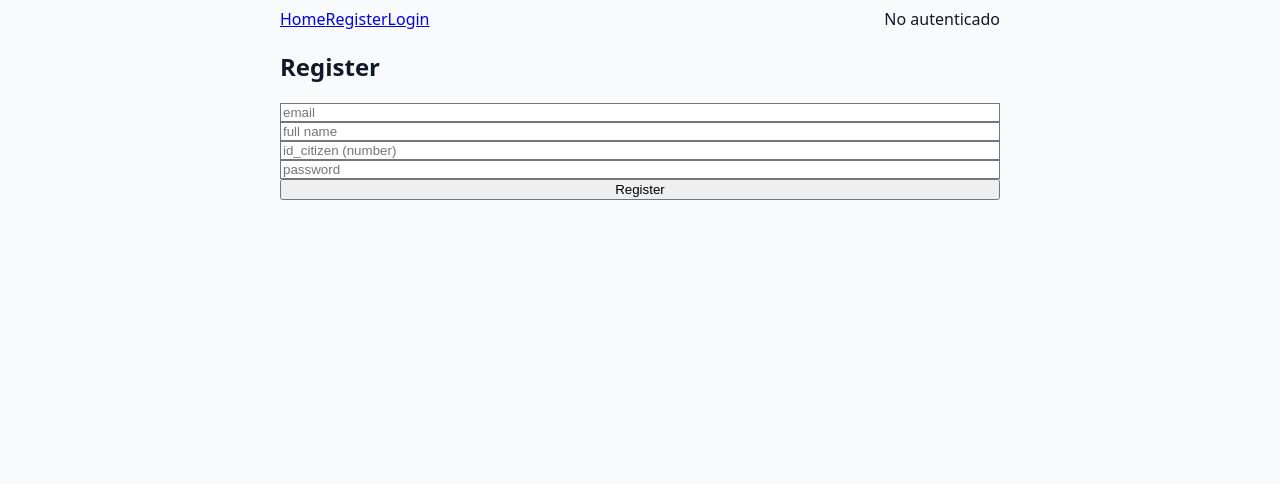
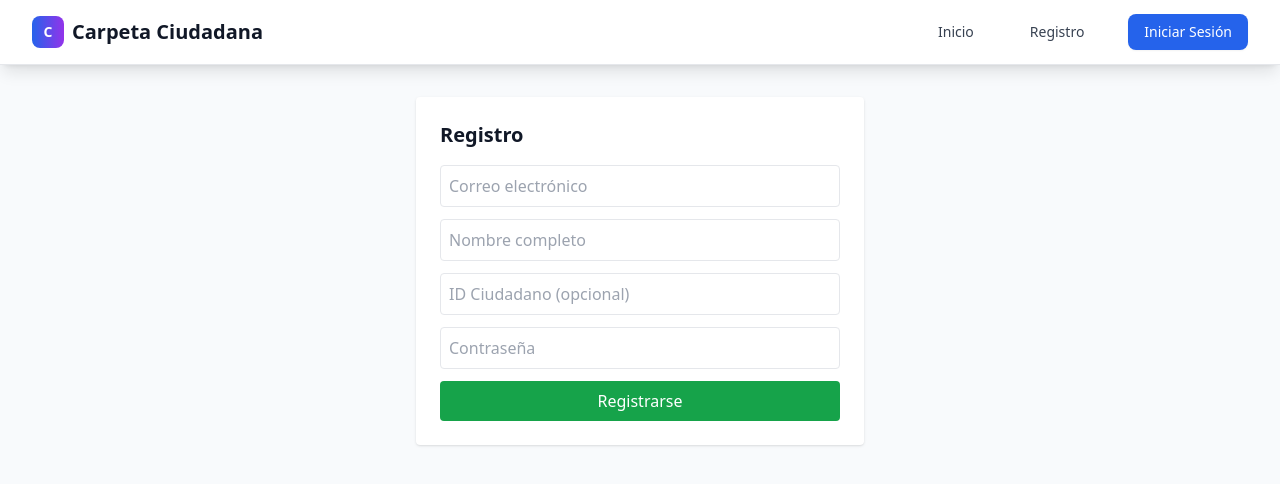
Before and after one commit to kristianrpo/frontend, a Next.js app: page /register in a window 1280 px wide. Shown: the top 484 px of the page. Built offline with nearby package versions, Linux system fonts and the light colour scheme; no server answers.

Commit message:
feat: add tailwind styles to application

```diff
--- a/app/components/Navbar.tsx
+++ b/app/components/Navbar.tsx
@@ -1,9 +1,11 @@
 "use client"
 import Link from 'next/link'
 import { useAuth } from '../providers/AuthProvider'
+import { useState } from 'react'
 
 export default function Navbar() {
   const { user, loading, logout } = useAuth()
+  const [isMenuOpen, setIsMenuOpen] = useState(false)
 
   const handleLogout = async () => {
     try {
@@ -14,37 +16,173 @@ export default function Navbar() {
   }
 
   return (
-    <header className="py-4">
-      <nav className="container mx-auto flex gap-4 items-center justify-between">
-        <div className="flex gap-4">
-          <Link href="/" className="hover:text-blue-600">Home</Link>
-          {!user && !loading && (
-            <>
-              <Link href="/register" className="hover:text-blue-600">Register</Link>
-              <Link href="/login" className="hover:text-blue-600">Login</Link>
-            </>
-          )}
+    <header className="bg-white shadow-lg border-b border-gray-200 sticky top-0 z-50">
+      <div className="max-w-7xl mx-auto px-4 sm:px-6 lg:px-8">
+        <div className="flex justify-between items-center h-16">
+          <div className="flex items-center">
+            <Link href="/" className="flex items-center space-x-2">
+              <div className="w-8 h-8 bg-gradient-to-r from-blue-600 to-purple-600 rounded-lg flex items-center justify-center">
+                <span className="text-white font-bold text-sm">C</span>
+              </div>
+              <span className="text-xl font-bold text-gray-900">Carpeta Ciudadana</span>
+            </Link>
+          </div>
+
+          {/* Desktop Navigation */}
+          <nav className="hidden md:flex items-center space-x-8">
+            <Link
+              href="/"
+              className="text-gray-700 hover:text-blue-600 px-3 py-2 rounded-md text-sm font-medium transition-colors duration-200"
+            >
+              Inicio
+            </Link>
+
+            {!user && !loading && (
+              <>
+                <Link
+                  href="/register"
+                  className="text-gray-700 hover:text-blue-600 px-3 py-2 rounded-md text-sm font-medium transition-colors duration-200"
+                >
+                  Registro
+                </Link>
+                <Link
+                  href="/login"
+                  className="bg-blue-600 text-white px-4 py-2 rounded-lg text-sm font-medium hover:bg-blue-700 transition-colors duration-200 shadow-sm"
+                >
+                  Iniciar Sesión
+                </Link>
+              </>
+            )}
+
+            {user && (
+              <>
+                <Link
+                  href="/documents"
+                  className="text-gray-700 hover:text-blue-600 px-3 py-2 rounded-md text-sm font-medium transition-colors duration-200"
+                >
+                  Documentos
+                </Link>
+                <div className="flex items-center space-x-4">
+                  <div className="flex items-center space-x-2">
+                    <div className="w-8 h-8 bg-gradient-to-r from-green-400 to-blue-500 rounded-full flex items-center justify-center">
+                      <span className="text-white font-semibold text-sm">
+                        {user.name ? user.name.charAt(0).toUpperCase() : user.email?.charAt(0).toUpperCase()}
+                      </span>
+                    </div>
+                    <div className="hidden lg:block">
+                      <p className="text-sm font-medium text-gray-900">
+                        {user.name || 'Usuario'}
+                      </p>
+                      <p className="text-xs text-gray-500">
+                        {user.email}
+                      </p>
+                    </div>
+                  </div>
+                  <button
+                    onClick={handleLogout}
+                    className="bg-red-500 text-white px-4 py-2 rounded-lg text-sm font-medium hover:bg-red-600 transition-colors duration-200 shadow-sm"
+                  >
+                    Cerrar Sesión
+                  </button>
+                </div>
+              </>
+            )}
+          </nav>
+
+          {/* Mobile menu button */}
+          <div className="md:hidden">
+            <button
+              onClick={() => setIsMenuOpen(!isMenuOpen)}
+              className="text-gray-700 hover:text-blue-600 p-2 rounded-md transition-colors duration-200"
+            >
+              <svg className="w-6 h-6" fill="none" stroke="currentColor" viewBox="0 0 24 24">
+                {isMenuOpen ? (
+                  <path strokeLinecap="round" strokeLinejoin="round" strokeWidth={2} d="M6 18L18 6M6 6l12 12" />
+                ) : (
+                  <path strokeLinecap="round" strokeLinejoin="round" strokeWidth={2} d="M4 6h16M4 12h16M4 18h16" />
+                )}
+              </svg>
+            </button>
+          </div>
         </div>
 
-        <div className="flex gap-4 items-center">
-          {loading ? (
-            <span className="text-gray-500">Cargando...</span>
-          ) : user ? (
-            <>
-              <Link href="/dashboard" className="hover:text-blue-600">Dashboard</Link>
-              <span className="text-gray-600">Hola, {user.name || user.email}</span>
-              <button
-                onClick={handleLogout}
-                className="bg-red-600 text-white px-3 py-1 rounded text-sm hover:bg-red-700"
+        {/* Mobile Navigation */}
+        {isMenuOpen && (
+          <div className="md:hidden">
+            <div className="px-2 pt-2 pb-3 space-y-1 sm:px-3 bg-gray-50 rounded-lg mt-2">
+              <Link
+                href="/"
+                className="text-gray-700 hover:text-blue-600 block px-3 py-2 rounded-md text-base font-medium"
+                onClick={() => setIsMenuOpen(false)}
               >
-                Cerrar Sesión
-              </button>
-            </>
-          ) : (
-            <span className="text-gray-500">No autenticado</span>
-          )}
-        </div>
-      </nav>
+                Inicio
+              </Link>
+
+              {loading ? (
+                <div className="px-3 py-2 text-gray-500">
+                  <div className="flex items-center space-x-2">
+                    <div className="animate-spin rounded-full h-4 w-4 border-b-2 border-blue-600"></div>
+                    <span>Cargando...</span>
+                  </div>
+                </div>
+              ) : user ? (
+                <>
+                  <Link
+                    href="/documents"
+                    className="text-gray-700 hover:text-blue-600 block px-3 py-2 rounded-md text-base font-medium"
+                    onClick={() => setIsMenuOpen(false)}
+                  >
+                    Documentos
+                  </Link>
+                  <div className="px-3 py-2 border-t border-gray-200">
+                    <div className="flex items-center space-x-3 mb-3">
+                      <div className="w-10 h-10 bg-gradient-to-r from-green-400 to-blue-500 rounded-full flex items-center justify-center">
+                        <span className="text-white font-semibold">
+                          {user.name ? user.name.charAt(0).toUpperCase() : user.email?.charAt(0).toUpperCase()}
+                        </span>
+                      </div>
+                      <div>
+                        <p className="text-sm font-medium text-gray-900">
+                          {user.name || 'Usuario'}
+                        </p>
+                        <p className="text-xs text-gray-500">
+                          {user.email}
+                        </p>
+                      </div>
+                    </div>
+                    <button
+                      onClick={() => {
+                        handleLogout()
+                        setIsMenuOpen(false)
+                      }}
+                      className="w-full bg-red-500 text-white px-4 py-2 rounded-lg text-sm font-medium hover:bg-red-600 transition-colors duration-200"
+                    >
+                      Cerrar Sesión
+                    </button>
+                  </div>
+                </>
+              ) : (
+                <>
+                  <Link
+                    href="/register"
+                    className="text-gray-700 hover:text-blue-600 block px-3 py-2 rounded-md text-base font-medium"
+                    onClick={() => setIsMenuOpen(false)}
+                  >
+                    Registro
+                  </Link>
+                  <Link
+                    href="/login"
+                    className="bg-blue-600 text-white block px-3 py-2 rounded-lg text-base font-medium hover:bg-blue-700 transition-colors duration-200"
+                    onClick={() => setIsMenuOpen(false)}
+                  >
+                    Iniciar Sesión
+                  </Link>
+                </>
+              )}
+            </div>
+          </div>
+        )}
+      </div>
     </header>
   )
 }
--- a/app/globals.css
+++ b/app/globals.css
@@ -1,19 +1,13 @@
 @tailwind base;
 @tailwind components;
 @tailwind utilities;
-
 
 html, body, #__next {
   height: 100%;
 }
 
 body {
-  /* Use direct colors instead of @apply to avoid issues with unknown utilities during build */
-  background-color: #f8fafc; /* close to bg-gray-50 */
-  color: #111827; /* close to text-gray-900 */
+  background-color: #f8fafc;
+  color: #111827;
   font-family: system-ui, -apple-system, 'Segoe UI', Roboto, 'Helvetica Neue', Arial;
 }
-
-.container {
-  max-width: 720px;
-}
--- a/app/login/page.tsx
+++ b/app/login/page.tsx
@@ -68,11 +68,11 @@ export default function LoginPage() {
 
   return (
     <div className="max-w-md mx-auto bg-white p-6 rounded shadow">
-      <h2 className="text-xl font-semibold mb-4">Login</h2>
+      <h2 className="text-xl font-semibold mb-4">Iniciar Sesión</h2>
       <form onSubmit={handleSubmit} className="flex flex-col gap-3">
-  <input required value={email} onChange={e => setEmail(e.target.value)} placeholder="email" className="border p-2 rounded" />
-  <input required value={password} onChange={e => setPassword(e.target.value)} type="password" placeholder="password" className="border p-2 rounded" />
-        <button disabled={loading} className="bg-blue-600 text-white px-4 py-2 rounded disabled:opacity-50">{loading ? 'Entrando...' : 'Login'}</button>
+  <input required value={email} onChange={e => setEmail(e.target.value)} placeholder="Correo electrónico" className="border p-2 rounded" />
+  <input required value={password} onChange={e => setPassword(e.target.value)} type="password" placeholder="Contraseña" className="border p-2 rounded" />
+        <button disabled={loading} className="bg-blue-600 text-white px-4 py-2 rounded disabled:opacity-50">{loading ? 'Entrando...' : 'Iniciar Sesión'}</button>
         {error && <div className="text-red-600">{error}</div>}
       </form>
     </div>
--- a/app/register/page.tsx
+++ b/app/register/page.tsx
@@ -58,13 +58,13 @@ export default function RegisterPage() {
 
   return (
     <div className="max-w-md mx-auto bg-white p-6 rounded shadow">
-      <h2 className="text-xl font-semibold mb-4">Register</h2>
+      <h2 className="text-xl font-semibold mb-4">Registro</h2>
       <form onSubmit={handleSubmit} className="flex flex-col gap-3">
-  <input required value={email} onChange={e => setEmail(e.target.value)} placeholder="email" className="border p-2 rounded" />
-  <input required value={name} onChange={e => setName(e.target.value)} placeholder="full name" className="border p-2 rounded" />
-  <input value={idCitizen} onChange={e => setIdCitizen(e.target.value === '' ? '' : Number(e.target.value))} type="number" placeholder="id_citizen (number)" className="border p-2 rounded" />
-  <input required value={password} onChange={e => setPassword(e.target.value)} type="password" placeholder="password" className="border p-2 rounded" />
-        <button disabled={loading} className="bg-green-600 text-white px-4 py-2 rounded disabled:opacity-50">{loading ? 'Registrando...' : 'Register'}</button>
+  <input required value={email} onChange={e => setEmail(e.target.value)} placeholder="Correo electrónico" className="border p-2 rounded" />
+  <input required value={name} onChange={e => setName(e.target.value)} placeholder="Nombre completo" className="border p-2 rounded" />
+  <input value={idCitizen} onChange={e => setIdCitizen(e.target.value === '' ? '' : Number(e.target.value))} type="number" placeholder="ID Ciudadano (opcional)" className="border p-2 rounded" />
+  <input required value={password} onChange={e => setPassword(e.target.value)} type="password" placeholder="Contraseña" className="border p-2 rounded" />
+        <button disabled={loading} className="bg-green-600 text-white px-4 py-2 rounded disabled:opacity-50">{loading ? 'Registrando...' : 'Registrarse'}</button>
         {error && <div className="text-red-600">{error}</div>}
       </form>
     </div>
--- /dev/null
+++ b/postcss.config.js
@@ -0,0 +1,6 @@
+module.exports = {
+  plugins: {
+    tailwindcss: {},
+    autoprefixer: {},
+  },
+}
--- a/tailwind.config.js
+++ b/tailwind.config.js
@@ -1,10 +1,12 @@
+/** @type {import('tailwindcss').Config} */
 module.exports = {
   content: [
-    './app/**/*.{js,ts,jsx,tsx}',
-    './components/**/*.{js,ts,jsx,tsx}'
+    './app/**/*.{js,ts,jsx,tsx,mdx}',
+    './pages/**/*.{js,ts,jsx,tsx,mdx}',
+    './components/**/*.{js,ts,jsx,tsx,mdx}',
   ],
   theme: {
-    extend: {}
+    extend: {},
   },
-  plugins: []
+  plugins: [],
 }
```
Also changed, not shown: app/components/ProtectedData.tsx (deleted, +0 -65 lines), app/documents/page.tsx (renamed from app/dashboard/page.tsx, +10 -12 lines), lib/auth-utils.ts (+5 -5 lines), package.json (+3 -4 lines), 1 other file (tests, documents, lock files or other folders).
